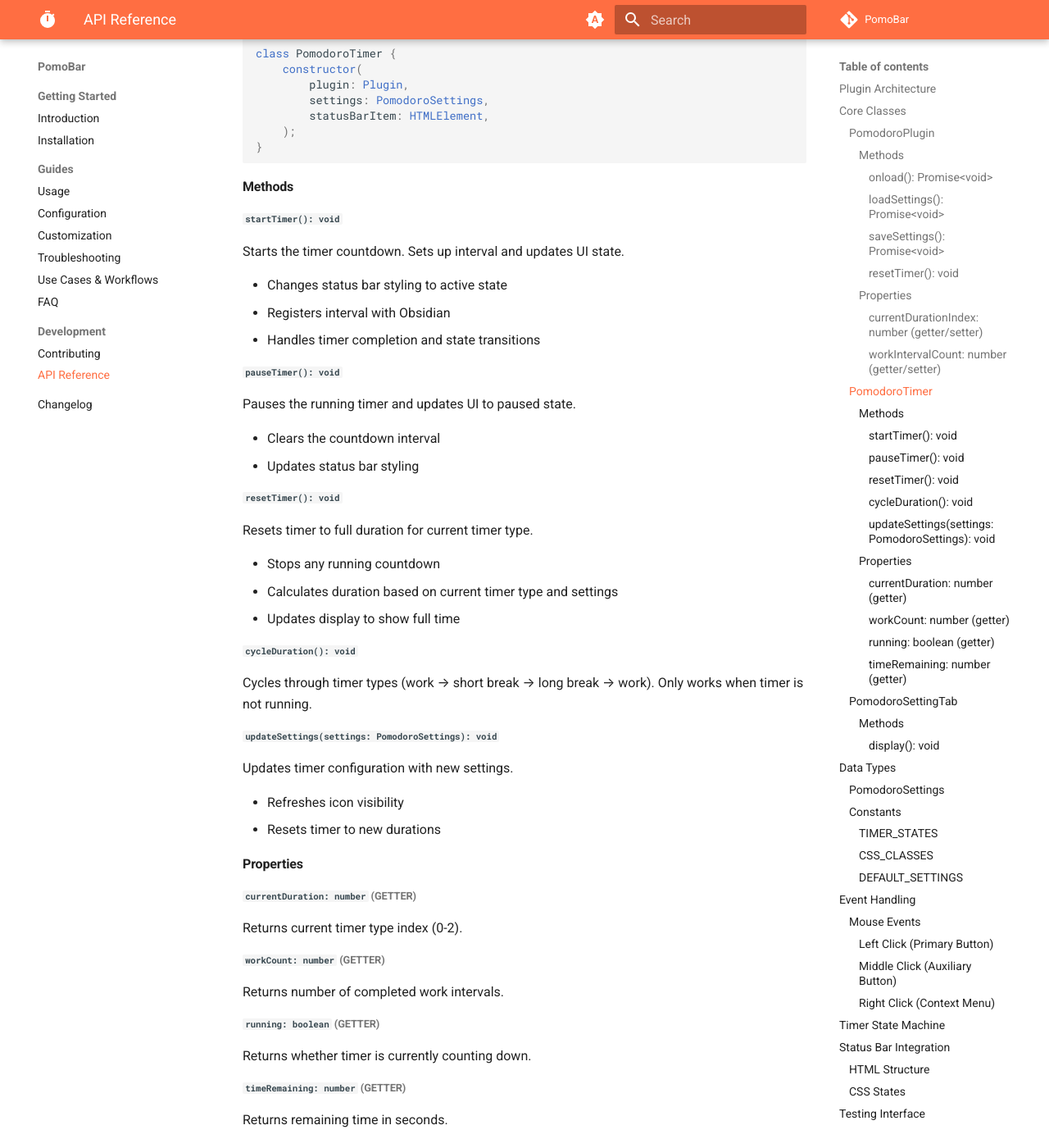
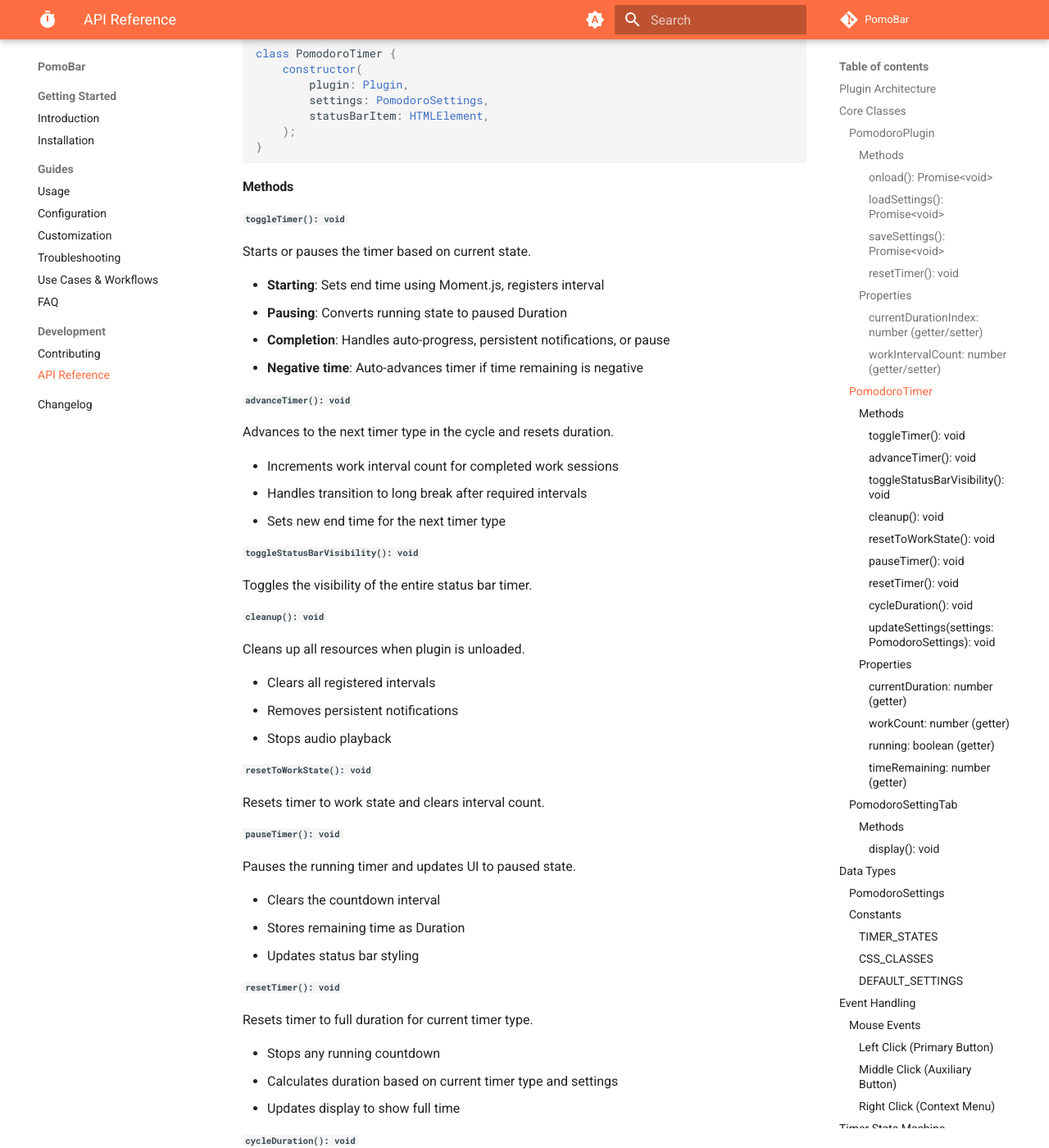
Before and after one commit to semanticdata/obsidian-pomodoro, an MkDocs documentation site: the page built from docs/api.md, in a window 1280 px wide and 1400 px high, scrolled down 1396 px. Shown: the whole window at 82% size. Built offline with MkDocs 1.6.1 and Material for MkDocs 9.7.7, drawn with Linux system fonts in a browser that asks for light colours; comment, search, counter and statistics services are not loaded; some of the changed text lies outside the part shown.

Commit message:
update documentation

````diff
--- a/docs/api.md
+++ b/docs/api.md
@@ -69,19 +69,45 @@ class PomodoroTimer {
 
 #### Methods
 
-##### `startTimer(): void`
+##### `toggleTimer(): void`
 
-Starts the timer countdown. Sets up interval and updates UI state.
+Starts or pauses the timer based on current state.
 
-- Changes status bar styling to active state
-- Registers interval with Obsidian
-- Handles timer completion and state transitions
+- **Starting**: Sets end time using Moment.js, registers interval
+- **Pausing**: Converts running state to paused Duration
+- **Completion**: Handles auto-progress, persistent notifications, or pause
+- **Negative time**: Auto-advances timer if time remaining is negative
+
+##### `advanceTimer(): void`
+
+Advances to the next timer type in the cycle and resets duration.
+
+- Increments work interval count for completed work sessions
+- Handles transition to long break after required intervals
+- Sets new end time for the next timer type
+
+##### `toggleStatusBarVisibility(): void`
+
+Toggles the visibility of the entire status bar timer.
+
+##### `cleanup(): void`
+
+Cleans up all resources when plugin is unloaded.
+
+- Clears all registered intervals
+- Removes persistent notifications
+- Stops audio playback
+
+##### `resetToWorkState(): void`
+
+Resets timer to work state and clears interval count.
 
 ##### `pauseTimer(): void`
 
 Pauses the running timer and updates UI to paused state.
 
 - Clears the countdown interval
+- Stores remaining time as Duration
 - Updates status bar styling
 
 ##### `resetTimer(): void`
@@ -151,6 +177,13 @@ interface PomodoroSettings {
 	longBreakMinutes: number; // Long break duration in minutes
 	intervalsBeforeLongBreak: number; // Work intervals before long break
 	showIcon: boolean; // Display timer icon in status bar
+	showInStatusBar: boolean; // Show/hide entire status bar timer
+	soundEnabled: boolean; // Enable sound notifications
+	persistentNotification: boolean; // Keep notification visible until interaction
+	selectedSound: string; // Sound file name for notifications
+	soundVolume: number; // Volume for sound notifications (0.0-1.0)
+	customSoundUrl?: string; // Optional custom sound URL/file path
+	autoProgressEnabled: boolean; // Auto-start next timer in cycle
 }
 ```
 
@@ -174,12 +207,12 @@ CSS class names used for styling:
 
 ```typescript
 const CSS_CLASSES = {
-	TIMER: "pomobar-timer",
-	ICON: "pomobar-icon",
-	TEXT: "pomobar-text",
-	ACTIVE: "is-active",
-	PAUSED: "is-paused",
-	NO_ICON: "no-icon",
+	TIMER: "pomodoro-timer",
+	ICON: "pomodoro-icon",
+	TEXT: "pomodoro-text",
+	ACTIVE: "pomodoro-active",
+	PAUSED: "pomodoro-paused",
+	NO_ICON: "pomodoro-timer--no-icon",
 } as const;
 ```
 
@@ -223,15 +262,41 @@ The status bar timer responds to three mouse events:
 
 ## Timer State Machine
 
-The timer operates as a state machine with automatic transitions:
+The timer uses a sophisticated type-based state machine with Moment.js:
+
+### State Representation
+
+```typescript
+private timeEnd: moment.Moment | moment.Duration | null = null;
+```
+
+- **null** = OFF state (timer reset)
+- **Moment** = RUNNING state (counting down to specific UTC timestamp)
+- **Duration** = PAUSED state (ready to resume with remaining time)
+
+### State Transitions
+
+```text
+OFF (null)
+    ↓ (toggleTimer)
+RUNNING (Moment) → countdown to timestamp
+    ↓ (toggleTimer/pauseTimer)
+PAUSED (Duration) → stores remaining time
+    ↓ (toggleTimer)
+RUNNING (Moment) → resume from saved time
+    ↓ (completion/advanceTimer)
+NEXT CYCLE → auto-progress or manual advance
+```
+
+### Timer Cycle Logic
 
 ```text
 Work Timer (25min)
     ↓ (completion)
 Short Break (5min)
-    ↓ (completion, < 4 work intervals)
+    ↓ (completion, < intervalsBeforeLongBreak)
 Work Timer
-    ↓ (completion, 4th work interval)
+    ↓ (completion, intervalsBeforeLongBreak reached)
 Long Break (15min)
     ↓ (completion)
 Work Timer (cycle repeats)
@@ -242,18 +307,18 @@ Work Timer (cycle repeats)
 ### HTML Structure
 
 ```html
-<span class="pomobar-timer">
-	<span class="pomobar-icon">[SVG Icon]</span>
-	<span class="pomobar-text">25:00</span>
+<span class="pomodoro-timer">
+	<span class="pomodoro-icon">[SVG Icon]</span>
+	<span class="pomodoro-text">25:00</span>
 </span>
 ```
 
 ### CSS States
 
 - **Default**: No additional classes
-- **Active**: `.is-active` class added during countdown
-- **Paused**: `.is-paused` class added when timer is paused
-- **No Icon**: `.no-icon` class when icon is disabled
+- **Active**: `.pomodoro-active` class added during countdown
+- **Paused**: `.pomodoro-paused` class added when timer is paused
+- **No Icon**: `.pomodoro-timer--no-icon` class when icon is disabled
 
 ## Testing Interface
 
````
Also changed, not shown: other parts of docs/api.md (+6 -0 lines), docs/configuration.md (+6 -3 lines), docs/development.md (+13 -3 lines).
